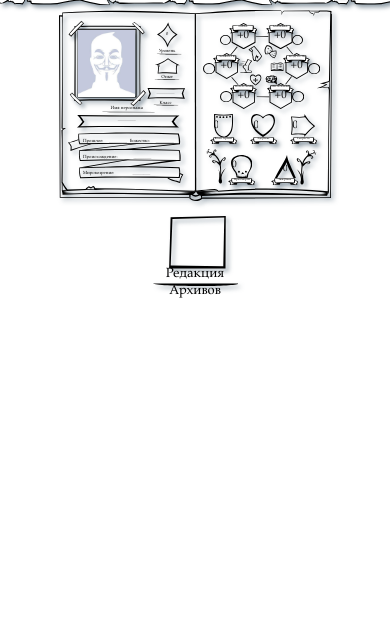
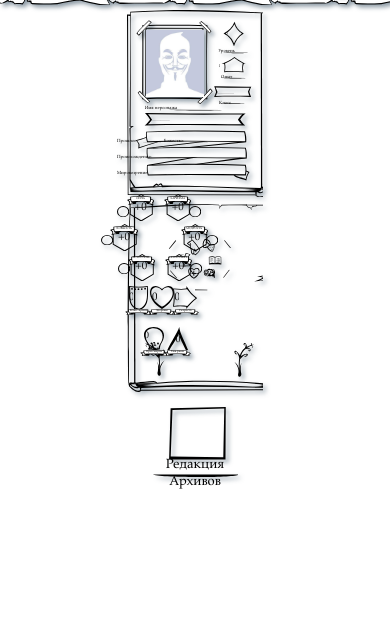
Before and after one commit to Polliakoff/COLRED, a Django app: template main/templates/main/list.html in a window 390 px wide. Shown: the part 70-702 px from the top of the page. Run offline with Django 4.2, Linux system fonts and the light colour scheme; data comes from the database, SQL or seed files in the repository; the template is opened without the code that fills it: values that come from a table or form of the project are taken from there, most other values are stand-ins (such as "Sample title", 1, 10 or a date in 2020).

Commit message:
list_fix_start

```diff
--- a/main/static/main/css/main_style.css
+++ b/main/static/main/css/main_style.css
@@ -243,6 +243,16 @@ header .search input{
   }
 }
 
+@media screen and (max-width: 850px) {
+  .book{
+    flex-direction: column !important;
+    background: url(../images/list/list_book_empty_mobile_vertical.svg) no-repeat !important;
+    background-size: auto !important;
+    background-size: cover !important;
+    min-width: 35vw !important;
+    height: 98vw !important;
+  }
+}
 
 
 .strange {
```
